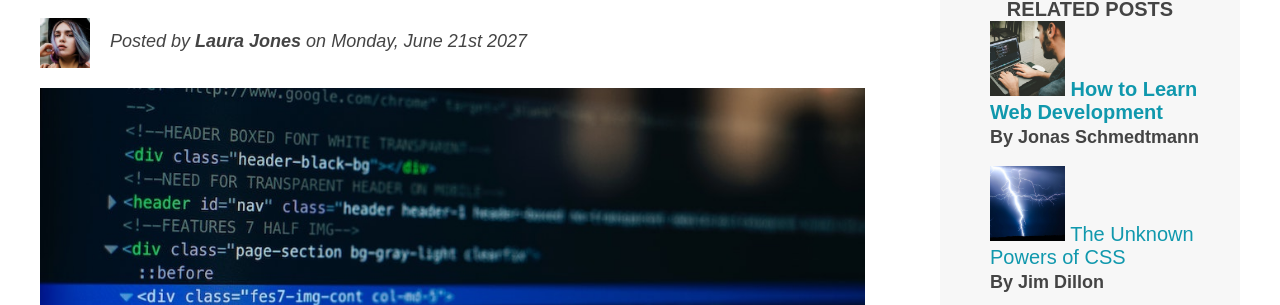
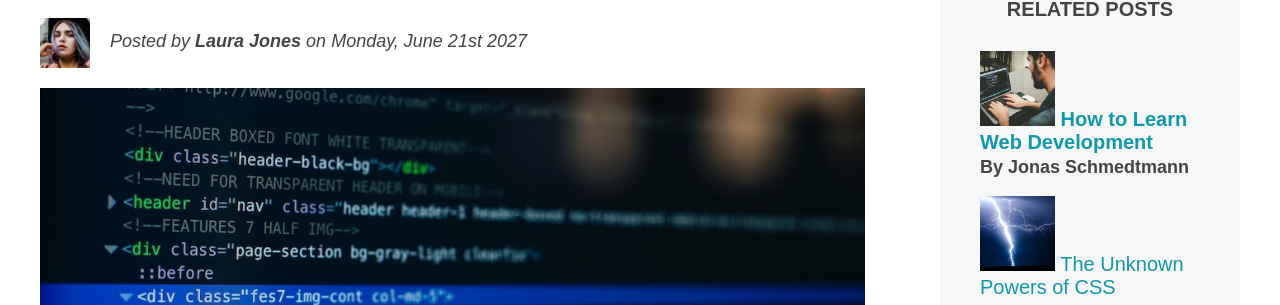
Before and after one commit to KhalidReda01/Build-Responsive-Real-World-Websites-with-HTML-and-CSS, a plain HTML site: page 03-CSS-Layouts/index.html in a window 1280 px wide. Shown: the part 218-523 px from the top of the page. Drawn offline with Linux system fonts and the light colour scheme.

Commit message:
box-sizing:border-box

```diff
--- a/03-CSS-Layouts/style.css
+++ b/03-CSS-Layouts/style.css
@@ -2,6 +2,7 @@
   /* border-top: 10px solid #1098ad */
   margin:0;
   padding:0;
+  box-sizing: border-box;
 
 }
 body {
@@ -57,10 +58,9 @@ aside {
   background-color:#f7f7f7;
   border-top:5px solid #1098ad;
   border-bottom:5px solid #1098ad;
-  /* padding-top:50px;
-  padding-bottom:50px */
-  padding:50px 0;
-  width:500px
+
+  padding:50px 40px;
+
 }
 h1,h2,h3 {
   color:#1098ad;
@@ -83,6 +83,7 @@ h4 {
   font-size: 20px;
   text-transform: uppercase;
   text-align: center;
+  margin-bottom:30px;
 }
 
 p {
@@ -131,6 +132,7 @@ li:last-child {
 .related {
 
   list-style:none;
+  margin-left:0;
 }
 
 /* header {
```
